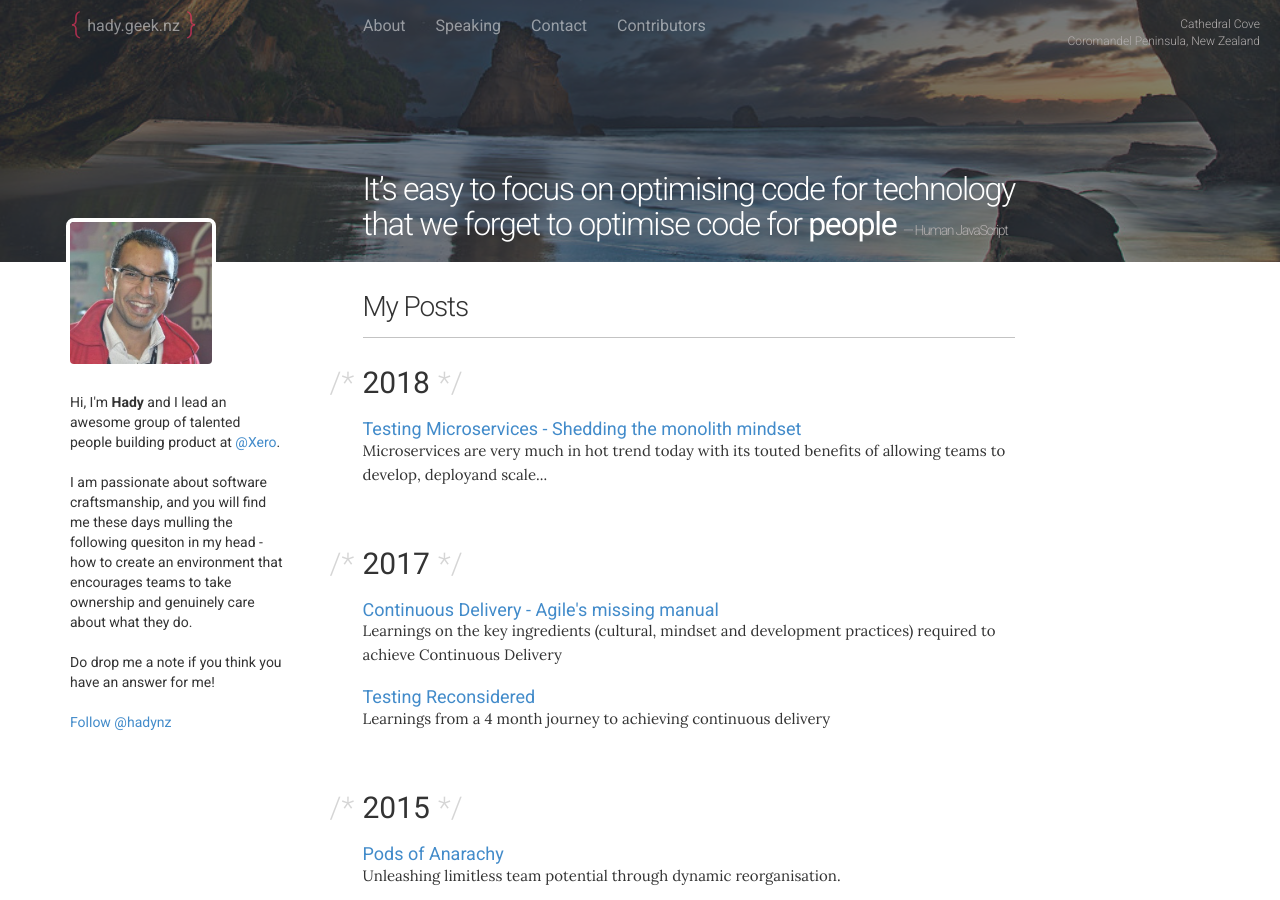
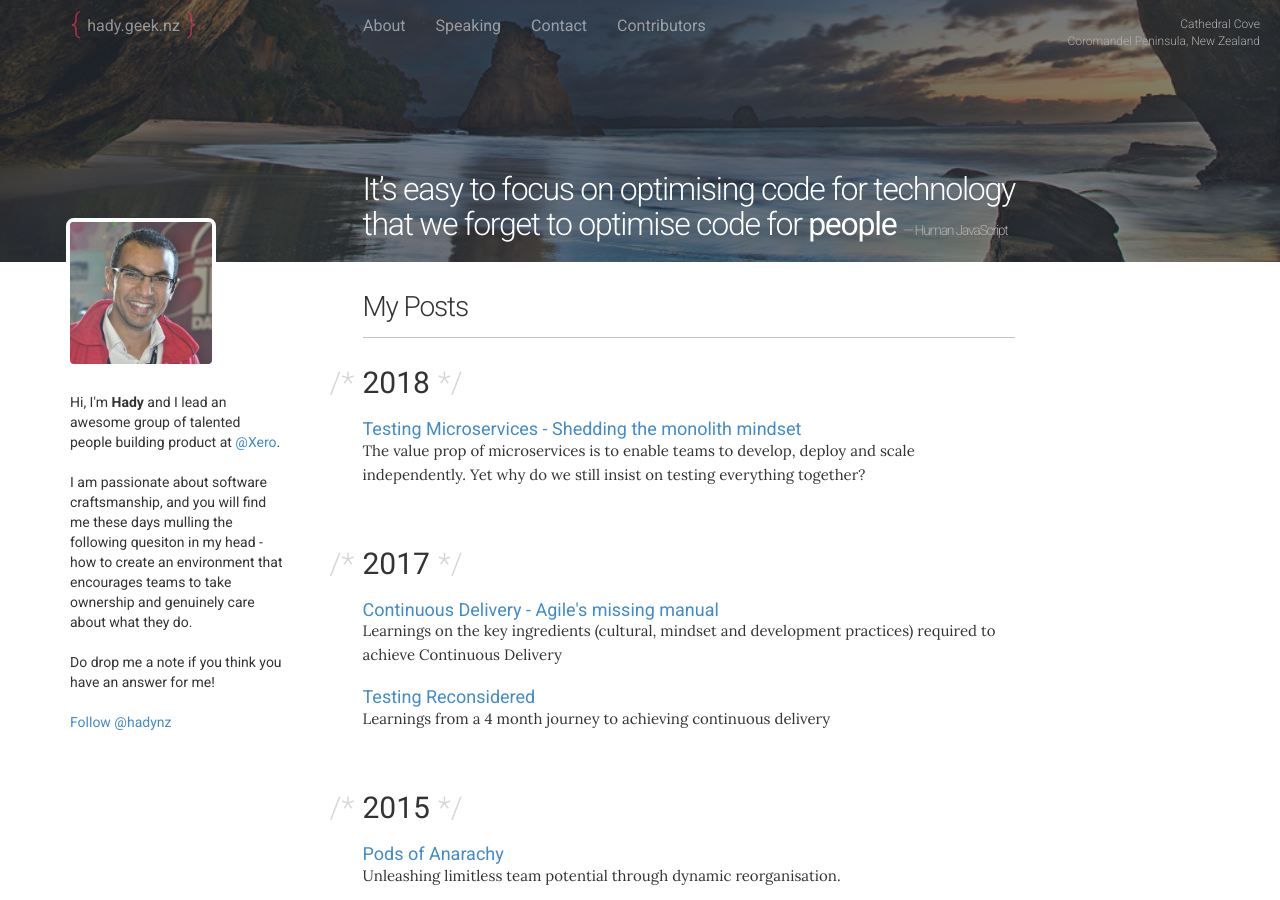
Before and after one commit to hadynz/hadynz.github.io, a Jekyll site: the page built from _pages/home.md, in a window 1280 px wide and 900 px high. Built offline with Jekyll 4.4.1, drawn with Linux system fonts in a browser that asks for light colours; comment, search, counter and statistics services are not loaded.

Commit message:
Update 2018-04-14-testing-microservices-monolith-mindset.md

```diff
--- a/_posts/speaking/2018-04-14-testing-microservices-monolith-mindset.md
+++ b/_posts/speaking/2018-04-14-testing-microservices-monolith-mindset.md
@@ -1,7 +1,7 @@
 ---
 layout: posts
 title: Testing Microservices - Shedding the monolith mindset
-description:
+description: The value prop of microservices is to enable teams to develop, deploy and scale independently. Yet why do we still insist on testing everything together?
 keywords: "microservices, production, testing, contract driven development, pact, monolith, feature flagging"
 date: 2018-04-14
 categories: ['speaking']
```
